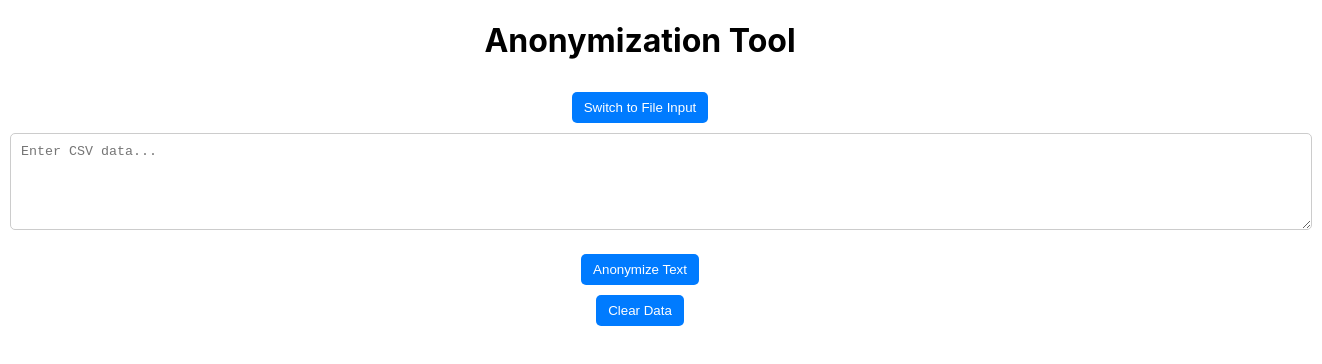
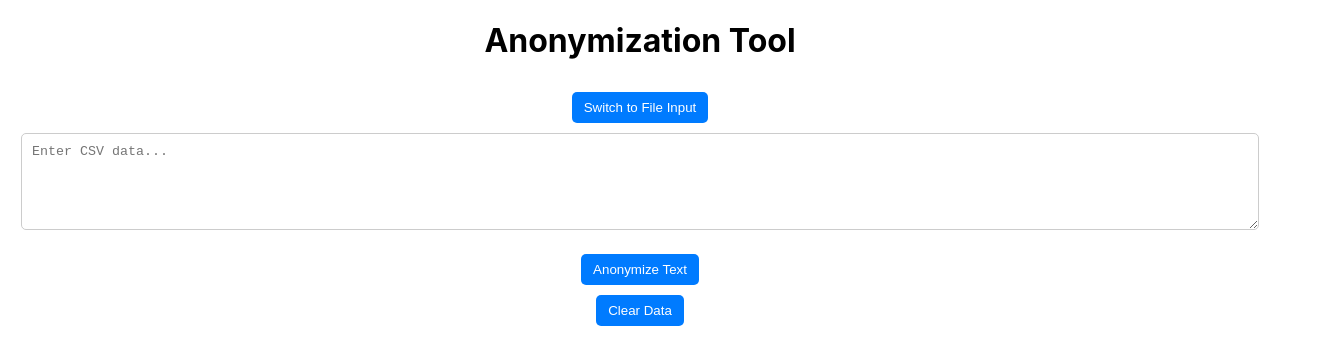
Before and after one commit to Zer0SkiLL/csvfaker, a React (Create React App) app: page / in a window 1280 px wide. Shown: the top 364 px of the page, 1322 px wide, since content can reach past the window. Built offline with nearby package versions, Linux system fonts and the light colour scheme.

Commit message:
a bit styling to remove unnecesary vertical scroll add sanitizer to import objects

```diff
--- a/src/components/AnonymizationPage.css
+++ b/src/components/AnonymizationPage.css
@@ -1,7 +1,10 @@
 /* AnonymizationPage.css */
 
+.App {
+  margin: 20px 0px;
+}
 .csv-textarea {
-    width: 100%;
+    width: 95%;
     padding: 10px;
     margin: 10px;
     border: 1px solid #ccc;
@@ -39,8 +42,8 @@
 
 .csv-table {
   border-collapse: collapse;
-  width: 100%;
-  margin: 10px 0;
+  margin: 10px 10px;
+  display: inline;
 }
 
 .csv-table th > * {
--- a/src/components/AnonymizationPage.js
+++ b/src/components/AnonymizationPage.js
@@ -52,12 +52,22 @@ const AnonymizationPage = () => {
         header: true,
         dynamicTyping: true,
         complete: (result) => {
-          setCsvData(result.data);
+          const sanitizedDate = result.data.filter(f => !hastEmptyValues(f));
+          setCsvData(sanitizedDate);
           clearColumnManipulations();
           clearColumnManipulationsCollection();
         },
       });
     };
+
+    const hastEmptyValues = (obj) => {
+      for (const key in obj) {
+        if (obj[key] !== null && obj[key] !== undefined) {
+          return false;
+        }
+      }
+      return true;
+    }
 
     const handleFileUpload = (event) => {
       const file = event.target.files[0];
@@ -111,6 +121,7 @@ const AnonymizationPage = () => {
     const handleColManipulationValue = () => {
       // iterate over columnManupulationsCollection in order to create new values for a new dataset if needed
       console.log(columnManupulationsCollection)
+      console.log(csvData);
 
       let csvOutput = [];
       csvData.forEach(element => {
@@ -395,7 +406,7 @@ const AnonymizationPage = () => {
 
 
   return (
-    <div>
+    <div className="App">
       <h1>Anonymization Tool</h1>
       <button className="toggle-button" onClick={handleToggle}>
         {inputType === 'text' ? 'Switch to File Input' : 'Switch to Text Input'}
@@ -412,7 +423,7 @@ const AnonymizationPage = () => {
         </button>
         {outputType === 'text' ? (
           <div>
-            <textarea value={exportData} readOnly rows="5" cols="50" />
+            <textarea className="csv-textarea" value={exportData} readOnly rows="5" cols="50" />
             <button onClick={handleCopyToClipboard}>Copy to Clipboard</button>
           </div>
         ) : (
```
